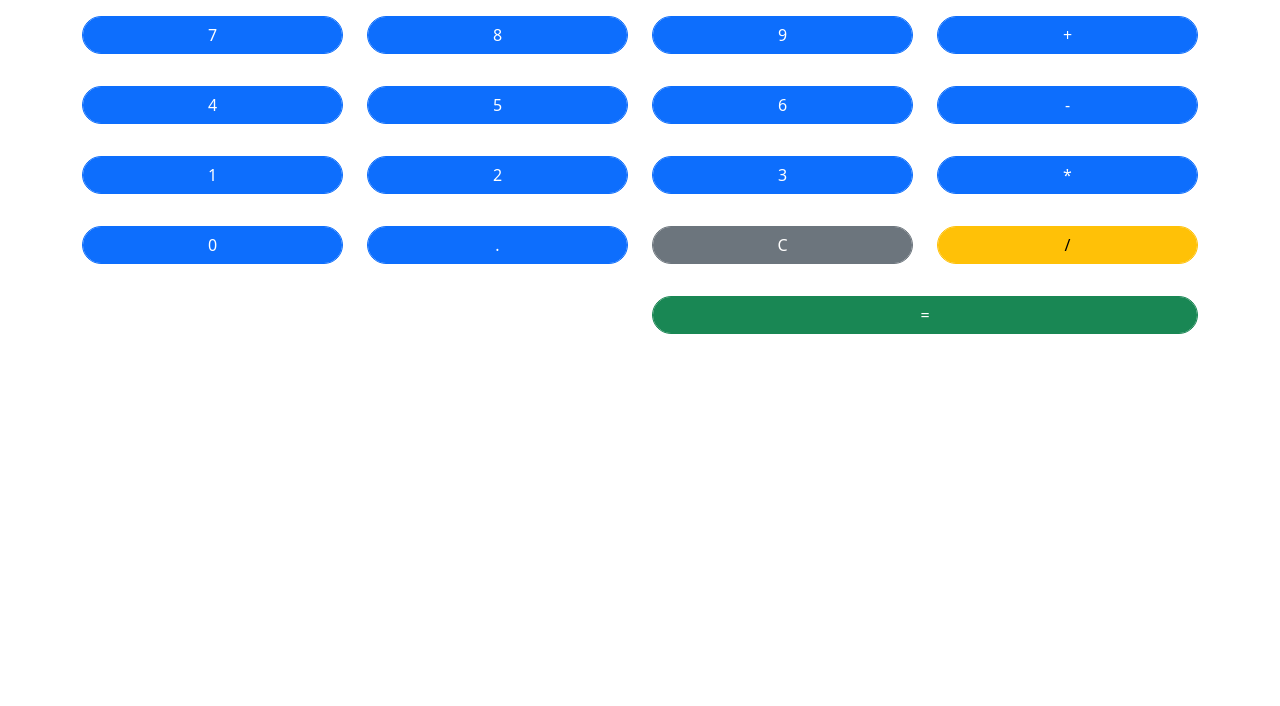
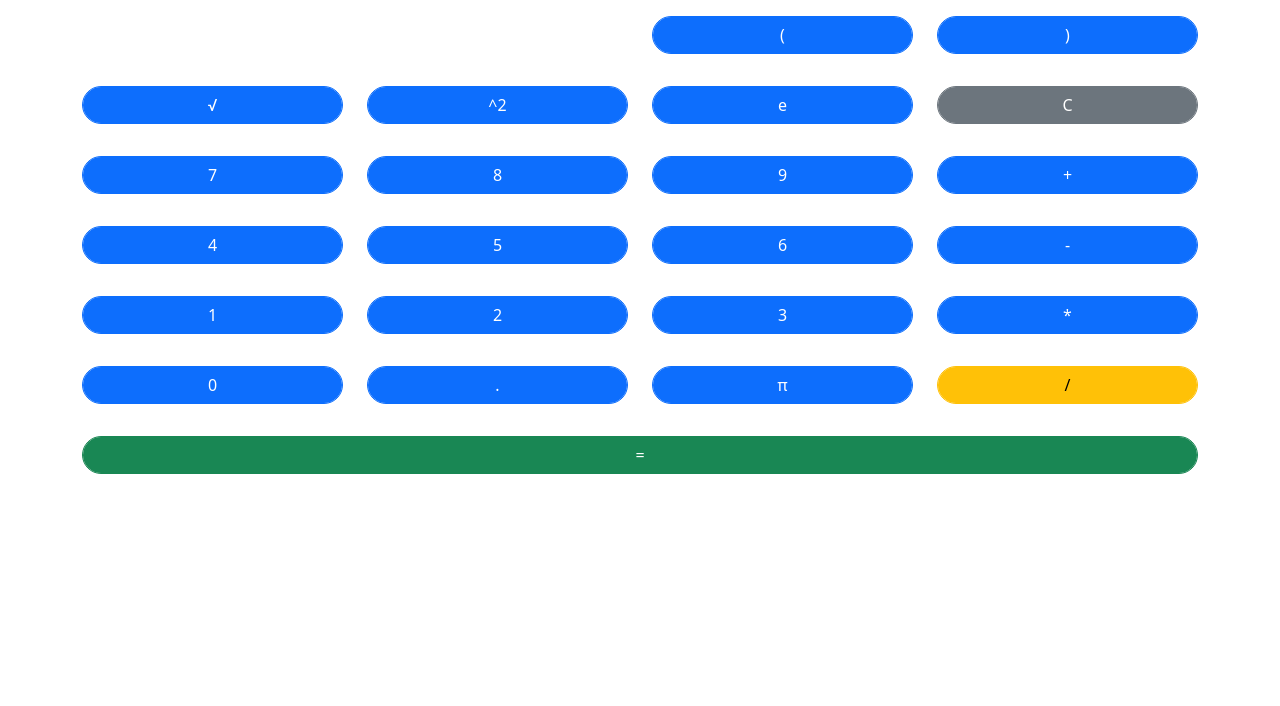
Before and after one commit to Jairo0624/JMAG0624, a plain HTML site: page Calculadora cientifica/index.html in a window 1280 px wide. Shown: the part 94-800 px from the top of the page. Drawn offline with nearby package versions, Linux system fonts and the light colour scheme; files whose address does not match are found by name.

Commit message:
Calculadora Operadores

```diff
--- a/Calculadora cientifica/index.html
+++ b/Calculadora cientifica/index.html
@@ -12,17 +12,46 @@
     <div class="container">
         <div class="row">
             <div class="col-12">
-                <h1 class="text-center">Calculadora en JS</h1>
+                <h1 class="text-center">Calculadora Cientifica</h1>
             </div>
         </div>
     </div>
     <form action="calculadora">
+
         <div class="container">
             <div class="row">
                 <div class="col-12 text-center">
                     <input type="text" name="resultado" id="resultado" class="form-control" readonly>
                 </div>
             </div>
+            <div class="row">
+                <div class="col-3 text-center py-3 offset-6">
+                    <button type="button" class="btn btn-primary form-control rounded-pill" onclick="asignar('(')">(</button>
+                </div>
+                <div class="col-3 text-center py-3">
+                    <button type="button" class="btn btn-primary form-control rounded-pill" onclick="asignar(')')">)</button>
+                </div>
+            </div>
+            </div>
+            <div class="container">
+            <div class="row">
+                <div class="col-3 text-center py-3">
+                    <button type="button" class="btn btn-primary form-control rounded-pill" onclick="calcularRaiz('√')">√</button>
+                </div>
+                <div class="col-3 text-center py-3">
+                    <button type="button" class="btn btn-primary form-control rounded-pill" onclick="calcularPotencia('^')">^2</button>
+                </div>
+                <div class="col-3 text-center py-3">
+                    <button type="button" class="btn btn-primary form-control rounded-pill" onclick="calcularEuler('e')">e</button>
+                </div>
+                <div class="col-3 text-center py-3">
+                    <button type="button" class="btn btn-secondary form-control rounded-pill" onclick="limpiar('')">C</button>
+                </div>
+            </div>
+        </div>
+
+        <div class="container">
+
             <div class="row">
                 <div class="col-3 text-center py-3">
                     <button type="button" class="btn btn-primary form-control rounded-pill" onclick="asignar(7)">7</button>
@@ -84,7 +113,7 @@
                 <button type="button" class="btn btn-primary form-control rounded-pill" onclick="asignar('.')">.</button>
             </div>
             <div class="col-3 text-center py-3">
-                <button type="button" class="btn btn-secondary form-control rounded-pill" onclick="limpiar('')">C</button>
+                <button type="button" class="btn btn-primary form-control rounded-pill" onclick="calcularPi('π')">π</button>
             </div>
             <div class="col-3 text-center py-3">
                 <button type="button" class="btn btn-warning form-control rounded-pill"onclick="asignar('/')">/</button>
@@ -93,7 +122,7 @@
 
         </div>
         <div class="row">
-            <div class="col-6 text-center py-3 offset-6">
+            <div class="col-12 text-center py-3 ">
                 <button type="button" class="btn btn-success form-control rounded-pill" onclick="calcular()">=</button>
             </div>
     </div>
--- /dev/null
+++ b/Calculadora cientifica/js/index.js
@@ -0,0 +1,32 @@
+
+let resultado = document.getElementById('resultado');
+
+
+let asignar = (valor) => {
+    resultado.value += valor;
+}
+
+
+let calcular = () => {
+    resultado.value = eval(resultado.value);
+}
+
+let limpiar = () => {
+    resultado.value = '';
+}
+
+let calcularRaiz = () => {
+    resultado.value = Math.sqrt(eval(resultado.value));
+}
+
+let calcularPotencia = () => {
+    resultado.value = Math.pow(eval(resultado.value), 2);
+}
+
+let calcularEuler = () => {
+    resultado.value = Math.exp(eval(resultado.value));
+}
+
+let calcularPi = () => {
+    resultado.value = Math.PI;
+}
```
Also changed, not shown: Calculadora cientifica/index.js (deleted, +0 -16 lines).
